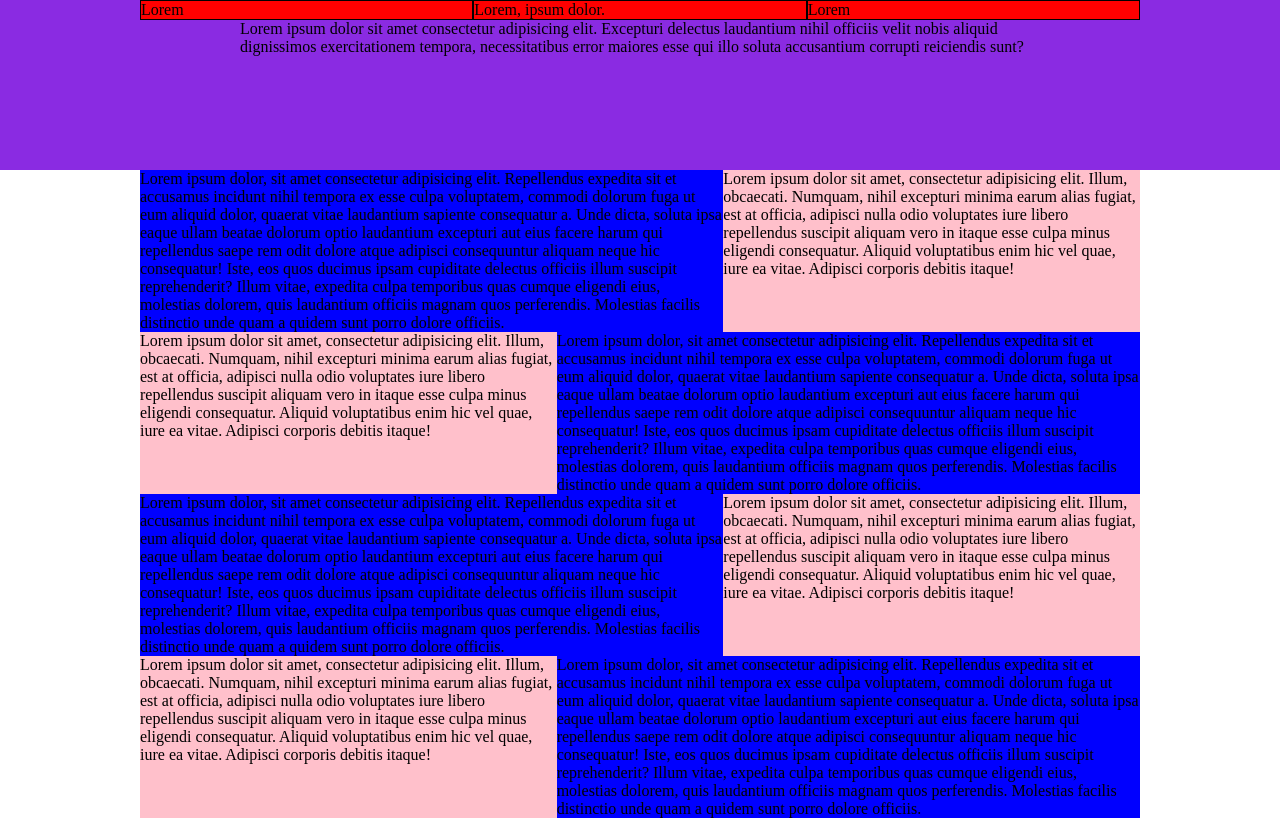
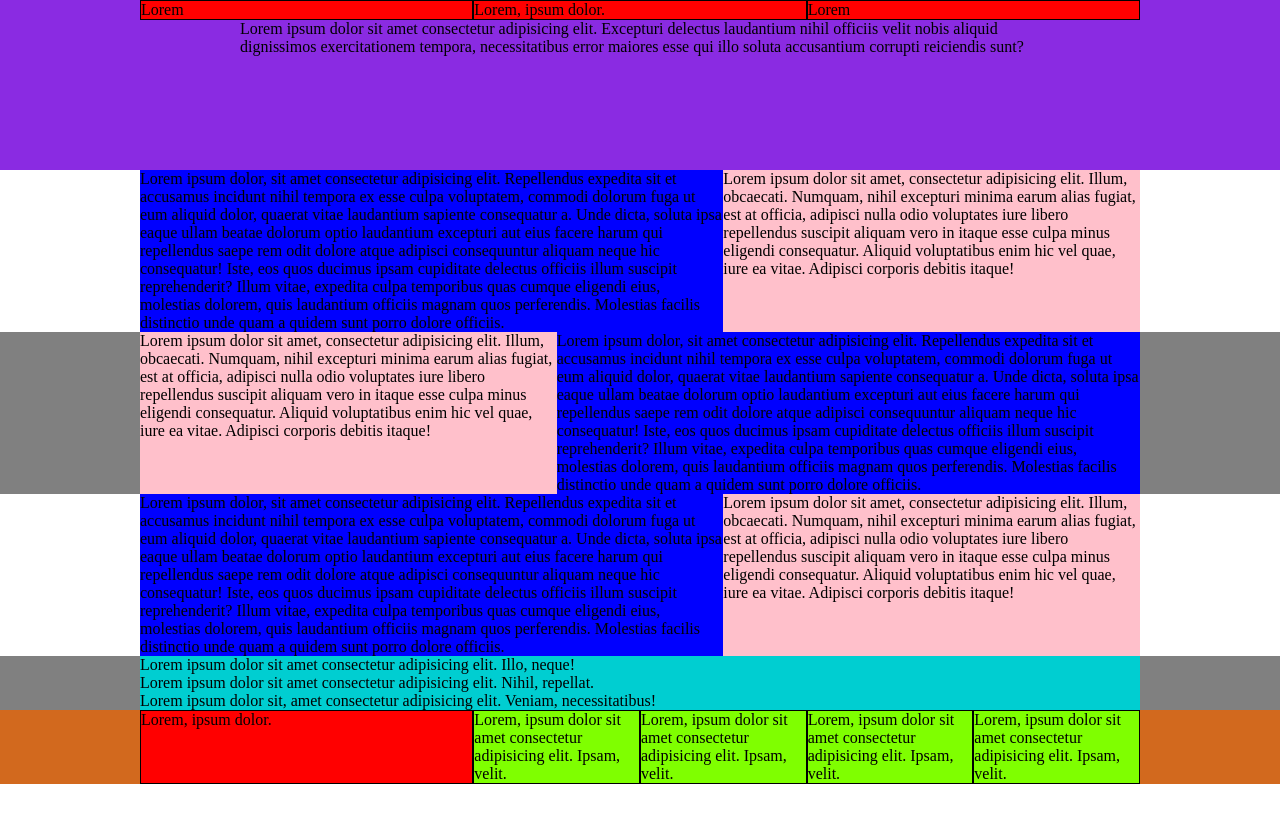
Before and after one commit to PasqualeAragosa/htmlcss-struttura-discord, a plain HTML site: page index.html in a window 1280 px wide. Drawn offline with Linux system fonts and the light colour scheme.

Commit message:
struttura finale

```diff
--- a/assets/css/style.css
+++ b/assets/css/style.css
@@ -3,7 +3,6 @@
     padding: 0;
     margin: 0;
     box-sizing: border-box;
-
 }
 
 .container {
@@ -24,6 +23,8 @@
 
 .col-2 {
     width: calc((100% / 12) *2);
+    background-color: chartreuse;
+    border: 1px solid black;
 }
 
 .col-3 {
@@ -71,7 +72,6 @@
 }
 /* #endregion Col- */
 
-
 /* #endregion Common rules */
 
 /* #region Body */
@@ -84,7 +84,11 @@
     background-color: white;
 }
 
-.grey {
+#site_footer {
+    background-color: chocolate;
+}
+
+.bg_grey {
     background-color: grey;
 }
 
@@ -92,4 +96,8 @@
     height: 150px;
 }
 
+.discord_quality {
+    background-color: darkturquoise;
+}
+
 /* #endregion Body */
--- a/index.html
+++ b/index.html
@@ -39,9 +39,10 @@
                     Lorem ipsum dolor sit amet, consectetur adipisicing elit. Illum, obcaecati. Numquam, nihil excepturi minima earum alias fugiat, est at officia, adipisci nulla odio voluptates iure libero repellendus suscipit aliquam vero in itaque esse culpa minus eligendi consequatur. Aliquid voluptatibus enim hic vel quae, iure ea vitae. Adipisci corporis debitis itaque!
                 </div>
             </div>
-            <!-- /row -->
+            <!-- /.row -->
         </div>
-        <!-- /container -->
+        <!-- /.container -->
+        <div class="bg_grey">
             <div class="container grey">
                 <div class="row">
                     <div class="col-5">
@@ -51,9 +52,11 @@
                         Lorem ipsum dolor, sit amet consectetur adipisicing elit. Repellendus expedita sit et accusamus incidunt nihil tempora ex esse culpa voluptatem, commodi dolorum fuga ut eum aliquid dolor, quaerat vitae laudantium sapiente consequatur a. Unde dicta, soluta ipsa eaque ullam beatae dolorum optio laudantium excepturi aut eius facere harum qui repellendus saepe rem odit dolore atque adipisci consequuntur aliquam neque hic consequatur! Iste, eos quos ducimus ipsam cupiditate delectus officiis illum suscipit reprehenderit? Illum vitae, expedita culpa temporibus quas cumque eligendi eius, molestias dolorem, quis laudantium officiis magnam quos perferendis. Molestias facilis distinctio unde quam a quidem sunt porro dolore officiis.
                     </div>
                 </div>
-            <!-- /row -->
+                <!-- /.row -->
             </div>
-        <!-- /container -->
+            <!-- /.container -->
+        </div>
+        <!-- /.bg_grey -->
         <div class="container">
             <div class="row">
                 <div class="col-7">
@@ -63,25 +66,52 @@
                     Lorem ipsum dolor sit amet, consectetur adipisicing elit. Illum, obcaecati. Numquam, nihil excepturi minima earum alias fugiat, est at officia, adipisci nulla odio voluptates iure libero repellendus suscipit aliquam vero in itaque esse culpa minus eligendi consequatur. Aliquid voluptatibus enim hic vel quae, iure ea vitae. Adipisci corporis debitis itaque!
                 </div>
             </div>
+            <!-- /.row -->
+        </div>
+        <!-- /.container -->
+        <div class="bg_grey">
+            <div class="container discord_quality">
+                <div class="row">
+                    Lorem ipsum dolor sit amet consectetur adipisicing elit. Illo, neque!
+                </div>
                 <!-- /row -->
+                <div class="row">
+                    Lorem ipsum dolor sit amet consectetur adipisicing elit. Nihil, repellat.
                 </div>
-        <!-- /container -->
-        <div class="container grey">
+                <!-- /row -->
                 <div class="row">
-                <div class="col-5">
-                    Lorem ipsum dolor sit amet, consectetur adipisicing elit. Illum, obcaecati. Numquam, nihil excepturi minima earum alias fugiat, est at officia, adipisci nulla odio voluptates iure libero repellendus suscipit aliquam vero in itaque esse culpa minus eligendi consequatur. Aliquid voluptatibus enim hic vel quae, iure ea vitae. Adipisci corporis debitis itaque!
-                </div>
-                <div class="col-7">
-                    Lorem ipsum dolor, sit amet consectetur adipisicing elit. Repellendus expedita sit et accusamus incidunt nihil tempora ex esse culpa voluptatem, commodi dolorum fuga ut eum aliquid dolor, quaerat vitae laudantium sapiente consequatur a. Unde dicta, soluta ipsa eaque ullam beatae dolorum optio laudantium excepturi aut eius facere harum qui repellendus saepe rem odit dolore atque adipisci consequuntur aliquam neque hic consequatur! Iste, eos quos ducimus ipsam cupiditate delectus officiis illum suscipit reprehenderit? Illum vitae, expedita culpa temporibus quas cumque eligendi eius, molestias dolorem, quis laudantium officiis magnam quos perferendis. Molestias facilis distinctio unde quam a quidem sunt porro dolore officiis.
-                </div>
+                    Lorem ipsum dolor sit, amet consectetur adipisicing elit. Veniam, necessitatibus!
                 </div>
                 <!-- /row -->
             </div>
-        <!-- /container -->
+            <!-- /.container -->
+        </div>
+        <!-- /.bg_grey -->
     </main>
     <!-- /#site_main -->
     <footer id="site_footer">
-
+        <div class="container">
+            <div class="row">
+                <div class="col-4">
+                    Lorem, ipsum dolor.
+                </div>
+                <!-- /.col-4 -->
+                <div class="col-2">
+                    Lorem, ipsum dolor sit amet consectetur adipisicing elit. Ipsam, velit.
+                </div>
+                <!-- /.col-2 -->
+                <div class="col-2">
+                    Lorem, ipsum dolor sit amet consectetur adipisicing elit. Ipsam, velit.
+                </div>
+                <div class="col-2">
+                    Lorem, ipsum dolor sit amet consectetur adipisicing elit. Ipsam, velit.
+                </div>
+                <div class="col-2">
+                    Lorem, ipsum dolor sit amet consectetur adipisicing elit. Ipsam, velit.
+                </div>
+            </div>
+        </div>
+        <!-- /.container -->
     </footer>
     <!-- /#site_footer -->
 </body>
```
Lines whose indentation alone changed are shown as unchanged.
